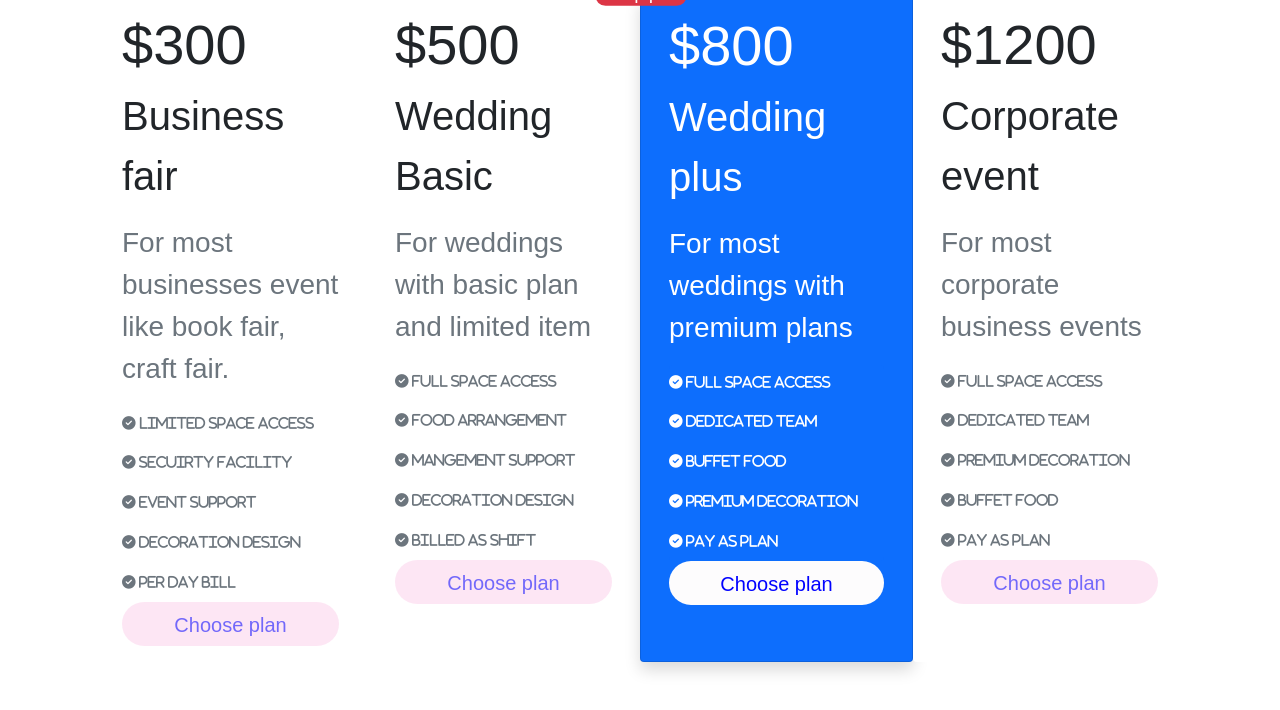
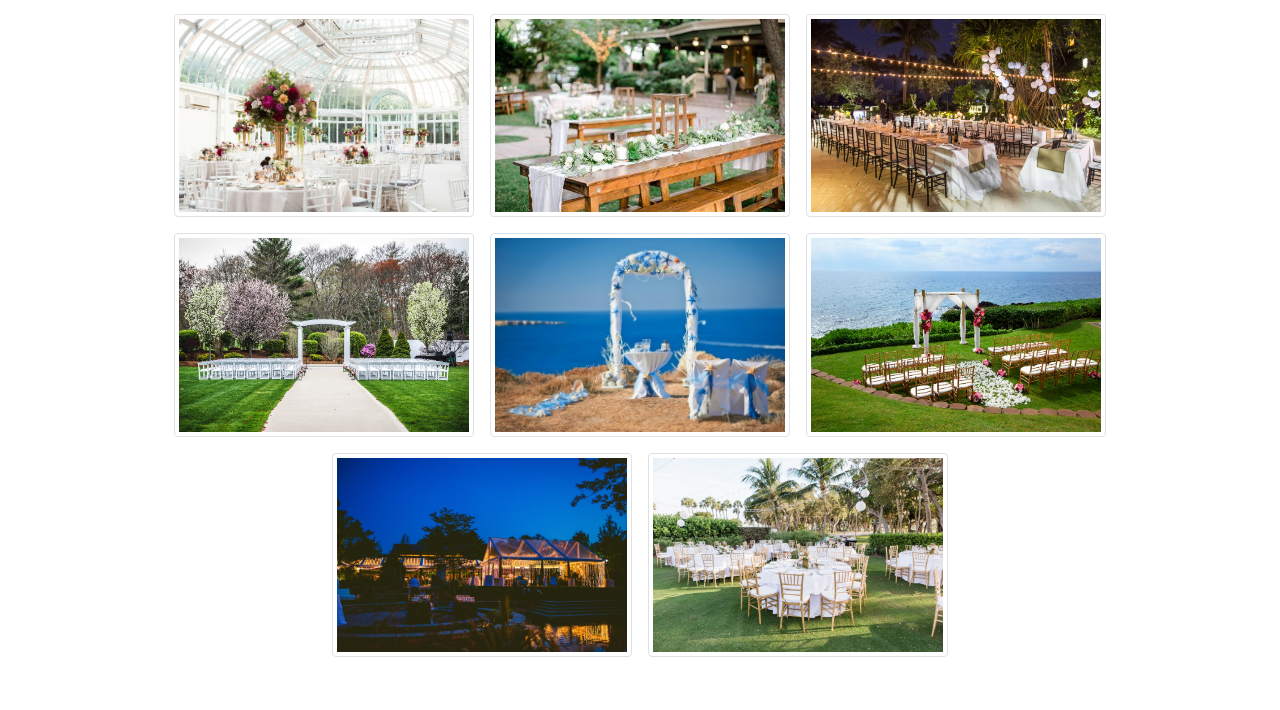
Before and after one commit to kamrulsaad/Dream-Wedding, a plain HTML site: page index.html in a window 1280 px wide. Shown: the part 761-1471 px from the top of the page. Drawn offline with Linux system fonts and the light colour scheme; a web font is replaced by a local one.

Commit message:
Added Extra Section

```diff
--- a/index.html
+++ b/index.html
@@ -91,6 +91,20 @@
           <span class="carousel-control-next-icon" aria-hidden="true"></span>
           <span class="visually-hidden">Next</span>
         </button>
+      </div>
+     </section>
+     <!-- extra section of Gallery -->
+     <section class="container mx-auto my-5">
+       <h3 class="fs-1 text-center mb-5">Gallery of our arrangements...</h3>
+      <div class="d-flex flex-wrap justify-content-center">
+        <img width="300px" src="./files/images/Wedding pics/b925d451-a9e4-4c8c-acc2-b4b28f0b06b1.jpg " class="img-thumbnail  m-2" alt="...">
+        <img width="300px" src="./files/images/Wedding pics/OIP.jpg" class="img-thumbnail m-2" alt="...">
+        <img width="300px" src="./files/images/Wedding pics/Outdoor-Evening-Wedding-Reception-Rentals.jpg" class="img-thumbnail m-2" alt="...">
+        <img width="300px" src="./files/images/Wedding pics/R.jpg" class="img-thumbnail m-2" alt="...">
+        <img width="300px" src="./files/images/Wedding pics/new.jpg" class="img-thumbnail m-2" alt="...">
+        <img width="300px" src="./files/images/Wedding pics/The-15-Best-Venues-for-Outdoor-Weddings-in-the-USA1.jpg" class="img-thumbnail m-2" alt="...">
+        <img width="300px" src="./files/images/Wedding pics/2.jpg" class="img-thumbnail m-2" alt="...">
+        <img width="300px" src="./files/images/Wedding pics/21-6.jpg" class="img-thumbnail m-2" alt="...">
       </div>
      </section>
      <!-- packages section  -->
```
Also changed, not shown: files/images/Wedding pics/new.jpg (added).
